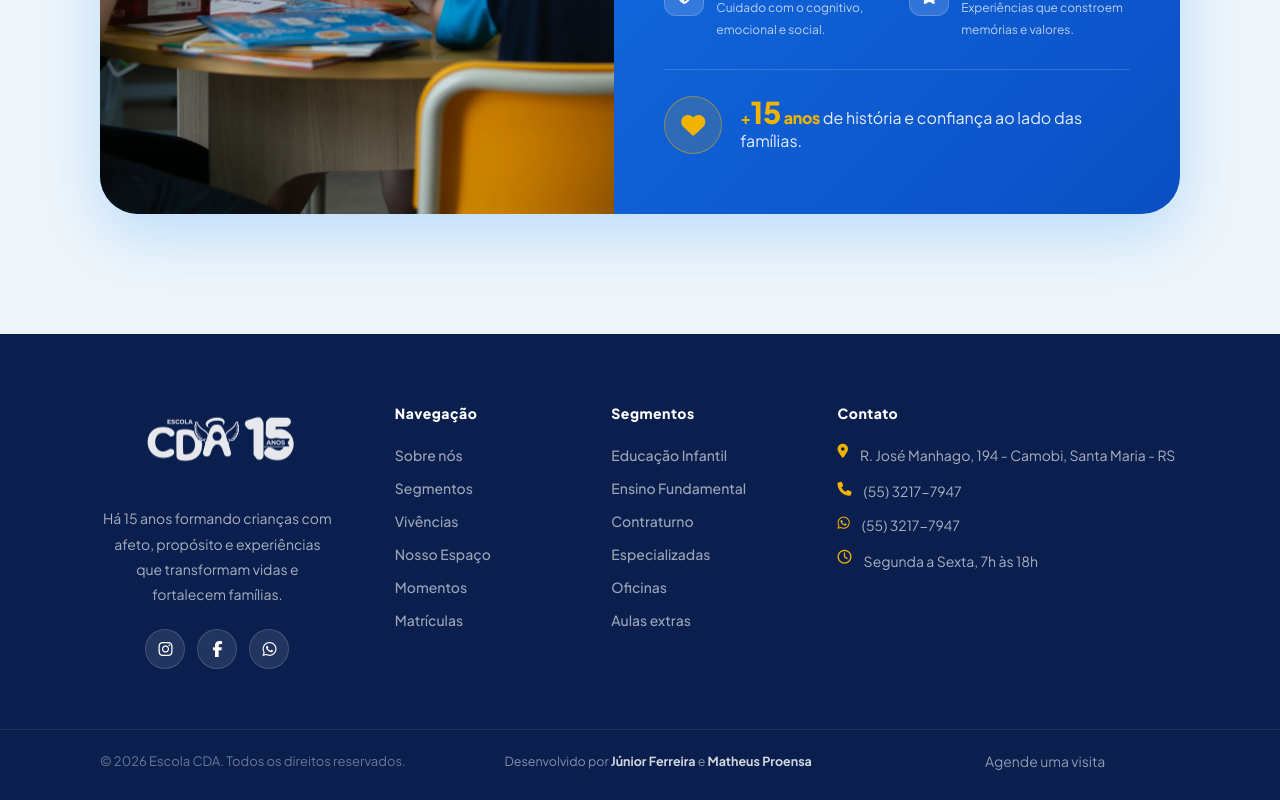
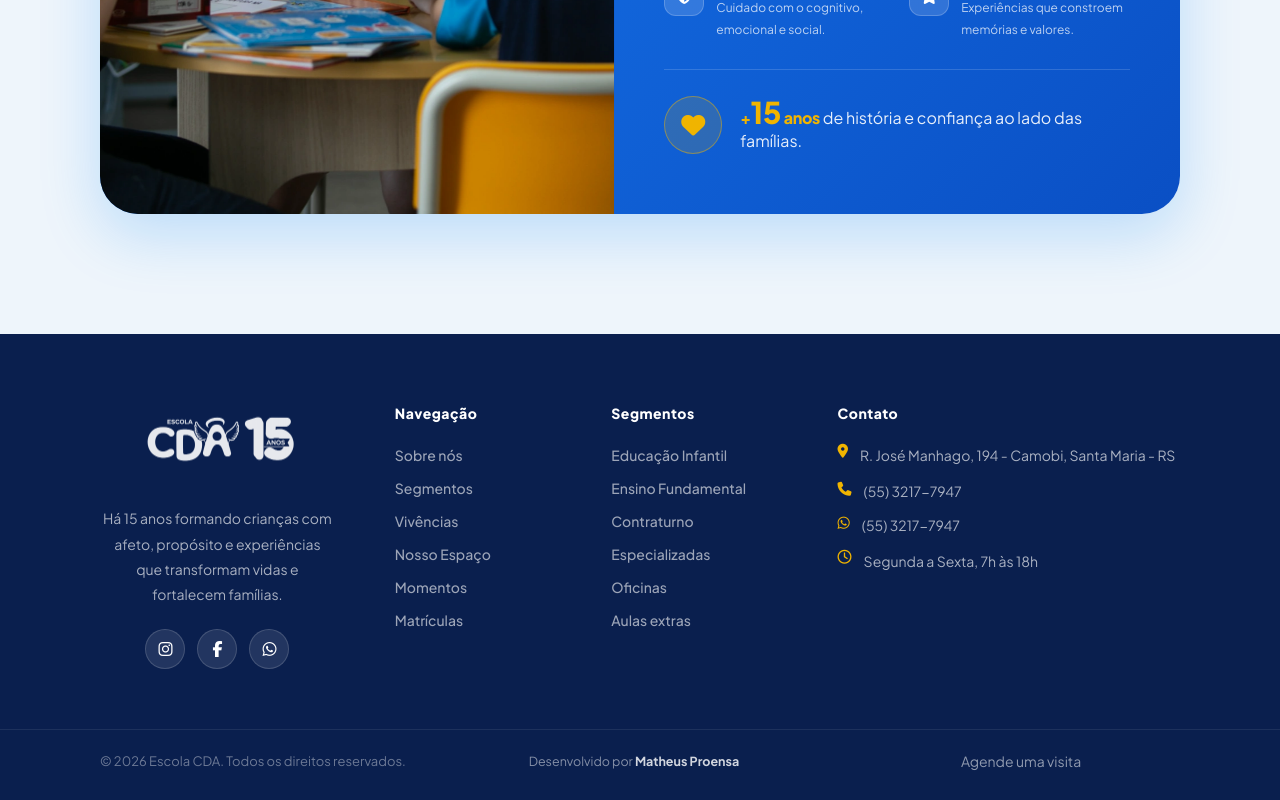
Before and after one commit to MatheusProensa/front-end-escola-cda, a React (Vite) app in the folder frontend/: page / in a window 1280 px wide. Shown: the part 6848-7648 px from the top of the page. Built offline with nearby package versions, Linux system fonts and the light colour scheme; no server answers; the database is empty.

Commit message:
Exibir apenas Matheus Proensa no crédito do rodapé

```diff
--- a/frontend/src/components/site.tsx
+++ b/frontend/src/components/site.tsx
@@ -240,7 +240,7 @@ export function Footer() {
       <div className="footer-bottom">
         <div className="footer-bottom-inner">
           <p>© 2026 Escola CDA. Todos os direitos reservados.</p>
-          <span className="footer-credit">Desenvolvido por <strong>Júnior Ferreira</strong> e <strong>Matheus Proensa</strong></span>
+          <span className="footer-credit">Desenvolvido por <strong>Matheus Proensa</strong></span>
           <button type="button" className="footer-link-btn" onClick={() => contact("footer")}>Agende uma visita</button>
         </div>
       </div>
```
